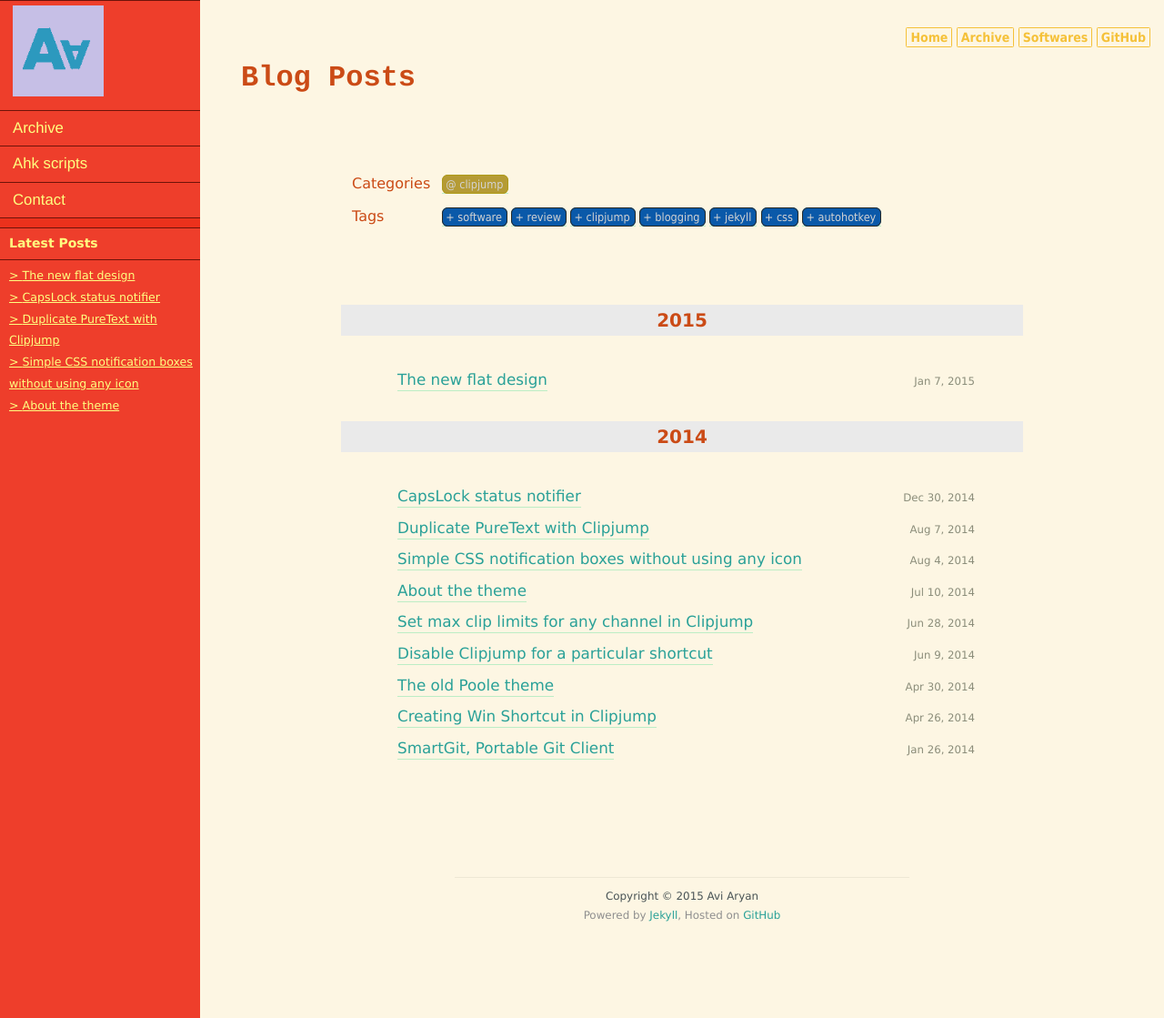
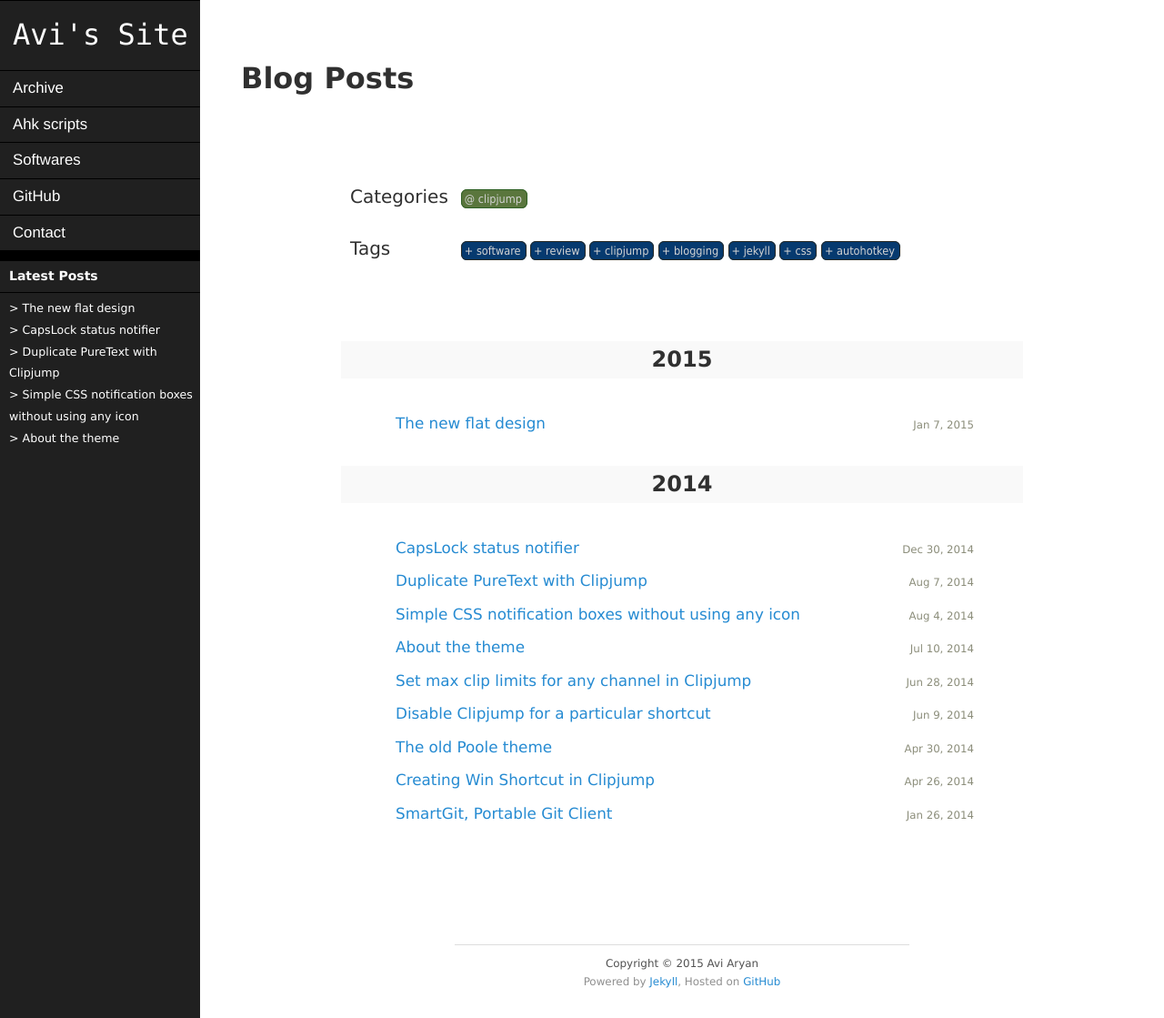
Before and after one commit to aviaryan/aviaryan.github.com-retired-2018, a Jekyll site: the page built from blog/index.html, in a window 1280 px wide and 1119 px high. Shown: the whole window at 91% size. Built offline with Jekyll 4.4.1, drawn with Linux system fonts in a browser that asks for light colours; Markdown is read by kramdown in place of the engine named in the settings; comment, search, counter and statistics services are not loaded.

Commit message:
changed color theme :-)

```diff
--- a/_layouts/default.html
+++ b/_layouts/default.html
@@ -22,13 +22,13 @@
 
   <!-- HIGHLIGHTER SCRIPTS -->
   {% if page.highlight != null %}
-  <link rel="stylesheet" href="/assets/prism/prism{% if page.hltheme == null %}-okaidia{% else %}-{{page.hltheme}}{% endif %}.css"/>
+  <link rel="stylesheet" href="/assets/prism/prism{% if page.hltheme == null %}-github{% else %}-{{page.hltheme}}{% endif %}.css"/>
   <!-- <link rel="stylesheet" href="/assets/prism/prism-line-numbers.css"> -->
   {% endif %}
 
   <link rel="alternate" type="application/atom+xml" href="http://feeds.feedburner.com/aviaryan" title="RSS feed" />
   <link href="/assets/css/style.css" rel="stylesheet" />
-  <link href="/assets/css/colors-light.css" rel="stylesheet" />
+  <link href="/assets/css/colors-black.css" rel="stylesheet" />
 
 </head>
 
@@ -38,9 +38,12 @@
 
     <div id="sidebar">
       <nav id="navigation">
-          <li><a href="/"><img src="/images/profile_128.png" height="100" width="100"></a></li>
+          <li><h1><a href="/">Avi's Site</a></h1></li>
+          <!-- <a href="/"><img src="/images/profile_128.png" height="100" width="100"></a></li> -->
           <li><a href="/blog">Archive</a></li>
           <li><a href="/ahk">Ahk scripts</a></li>
+          <li><a href="/softwares.html">Softwares</a></li>
+          <li><a href="{% if page.ghlink != null %}{{page.ghlink}}{% else %}http://www.github.com/{{site.author.github}}{% endif %}">GitHub</a></li>
           <li><a href="/contact.html">Contact</a></li>
       </nav>
 
--- /dev/null
+++ b/assets/css/colors-black.css
@@ -0,0 +1,139 @@
+/*
+ * MAKING YOUR OWN COLOR SCHEME
+ *
+ * Use Find and replace to change colors at many places in one time. Actually whenenver you are to change a color, consider using F/R to look for them same color.
+ * At places, the same color with varying luminousity is used so keep that in mind and make your design a/c that for best results.
+ *
+*/
+
+/* Global styles */
+#page {
+	color: #515151;
+	border-radius: 1.0em;
+}
+#sidebar {
+	background: #202020;
+}
+
+body { background-color:  #ffffff; }
+
+:not(pre) > code { background-color: #f9f9f9; color: #bf616a; }
+
+#data a[href] .a_nohover:hover { background-color: #ffffff; border: 0px; }
+
+a[href], a:visited, a:active {
+	border-color: #268bd2;
+	color: #268bd2;
+	border: 0px;
+}
+
+#data a[href]:hover, .postdate a[href]:hover {
+	padding-bottom: 0px;
+	border-bottom: 1px solid;
+	background-color: #ffffff;
+	border-color: #268bd2;
+	color: #268bd2;
+}
+
+h1, h2, h3, h4, .heading {
+	color: #303030;
+}
+
+h1 a, h1 a:visited, h1 a:active {
+	color: #303030;
+}
+
+h1 a:hover {
+	background-color: #ffffff;
+	border-color: #303030;
+}
+
+/* Singular styles */
+
+.post-index-cat {
+	background-color: #f9f9f9;
+}
+
+blockquote {
+	border-color: #303030;
+}
+
+#sidebar, #sidebar a {
+	color: #ffffff;
+}
+#sidebar a:hover {
+	color: #ffffff;
+	background-color: #202020;
+}
+#sidebar li {
+	border-color: #000000;
+}
+
+#data hr { background-color: #dddddd;}
+
+#footer {
+	border-color: #dddddd;
+}
+
+.button-tag {
+	background: #063A6F;
+	color: #d3d3d3;
+	border-color: #272822;
+}
+
+.button-tag:hover {
+	background: #042B51;
+	border-color: #042B51;
+}
+
+.button-cat {
+	background: #5A763D;
+	border-color: #2D6024;
+	color: #d3d3d3;
+}
+
+.button-cat:hover {
+	background: #42572D;
+	border-color: #42572D;
+}
+
+.divider {
+	background: #000000;
+}
+
+.inbutton {
+	color: #505050;
+}
+.inbutton:hover {
+	background-color: #ffffff;
+	color: #000000;
+}
+
+em, .concrete { background: #f9f9f9; }
+
+header .tagline {
+	background-color: #ffffff;
+	color: #9a9a9a;
+}
+
+table:not(.inline) tr:nth-child(even) {
+    background-color: #f9f9f9;
+}
+th {
+	background-color: #9a9a9a;
+}
+td {
+	border-color: #7D7B20;
+}
+
+/* Specific styles */
+#data .notify a[href]:hover { background-color: #e3f7fc; }
+
+/*** Pygments ***/
+.highlight{
+	background-color: #f9f9f9;
+	color: #515151;
+	border: 0px solid #d6ceb6;
+    overflow: auto;
+    padding: 6px 10px;
+}
--- a/assets/css/style.css
+++ b/assets/css/style.css
@@ -27,8 +27,13 @@ blockquote:before, blockquote:after, q:before, q:after {
 
 img { max-width: 100%; } /* useful for smaller screens , image zoomed out */
 
+table { border-collapse: collapse; }
 th { text-align: center; border: 1px solid; }
-td {text-align: left; border: 1px dotted; padding: 1px; padding-left: 2px;}
+td { text-align: left;
+	border: 1px solid;
+	padding: 4px 4px 4px 4px;
+}
+
 table.inline th, table.inline td { border: 0px; }
 .index-item table.inline td { padding-left: auto;}
 table.inline td { padding-left: 10px; }
@@ -44,8 +49,6 @@ a, a:active, a:visited {
 	text-decoration: none;
 	padding-bottom: 2px;
 }
-
-#data a[href] { border-bottom: 1px solid #BCEDC5; }
 
 a[name] {
 	border: 0px;
@@ -64,9 +67,16 @@ sub { vertical-align: sub; font-size: 0.85em; }
     font: 1em Monaco, Courier, Monospace;
 }
 
-pre > code { font-size: 0.95em; }
+pre > code {
+	font-family: Monaco, Courier, Monospace;
+	font-size: 14px; /* fix it - dont want large on 16px blog posts */
+	margin-top: 1em;
+	margin-bottom: 0.5em;
+	padding: 0px 8px 0px 8px;
+}
+
 pre > code[class*="language-"] {
-	/* font-size: 1.0em; */
+	font-size: 13px;
 	line-height: 1.3em;
     white-space: pre;
     margin-top: -1.3em;
@@ -74,12 +84,13 @@ pre > code[class*="language-"] {
 }
 div[class="highlight"] > pre > code { margin-top: 0em; }
 
+/* scroll bars */
 pre {
- white-space: pre-wrap;       /* css-3 */
- white-space: -moz-pre-wrap;  /* Mozilla, since 1999 */
- white-space: -pre-wrap;      /* Opera 4-6 */
- white-space: -o-pre-wrap;    /* Opera 7 */
- word-wrap: break-word;       /* Internet Explorer 5.5+ */
+ white-space: pre-wrap;       /* css-3*/
+ white-space: -moz-pre-wrap;  /* Mozilla, since 1999*/
+ white-space: -pre-wrap;      /* Opera 4-6*/
+ white-space: -o-pre-wrap;    /* Opera 7*/
+ word-wrap: break-word;       /* Internet Explorer 5.5+*/
 }
 
 blockquote {
@@ -187,22 +198,22 @@ acronym, abbr {
 
 
 h1 {
-	font-size: 20px;
+	font-size: 24px;
 	margin: 5px 0 7px 0;
 }
 #data h1 {
 	font-weight: bold;
 }
 h2 {
+	font-size: 22px;
+}
+h3 {
+	font-size: 20px;
+}
+h4 {
 	font-size: 18px;
 }
-h3 {
-	font-size: 16px;
-}
-h4 {
-	font-size: 14px;
-}
-h2,h3,h4 { margin: 0 0 5px 0; }
+h2,h3,h4 { margin: 10px 0px 5px 0px; }
 
 #data hr {
 	margin: 0px 40px 0px 40px;
@@ -238,7 +249,6 @@ h2,h3,h4 { margin: 0 0 5px 0; }
 }
 
 #header {
-	font-family: Courier;
 	font-weight: bold;
 	margin-left: 30px;
 	margin-right: auto;
@@ -265,6 +275,7 @@ h2,h3,h4 { margin: 0 0 5px 0; }
 }
 
 #rightbar {
+	display: none;
 	float: right;
 	right: 0px;
 }
@@ -285,6 +296,7 @@ h2,h3,h4 { margin: 0 0 5px 0; }
 	bottom: 0;
 }
 #xcpg { width: 80%; }
+div.post-content { font-size: 16px; }
 
 #sidebar {
 	top: 0;
@@ -307,6 +319,14 @@ h2,h3,h4 { margin: 0 0 5px 0; }
 	border-style: inset;
 }
 
+#navigation h1 a {
+	font-size: 32px;
+	font-family: Consolas;
+}
+#navigation h1 a:hover {
+	font-size: 32px;
+}
+
 #navigation a {
 	border: none;
 	font-family: "Helvetica Neue", "Helvetica", serif;
@@ -318,7 +338,7 @@ h2,h3,h4 { margin: 0 0 5px 0; }
 }
 
 .latestposts {
-	text-decoration: underline;
+	text-decoration: none;
 	margin: 0px 0px 0px 0px;
 	font-size: .9em;
 }
@@ -408,7 +428,7 @@ img.center {
 
 
 /*** Media Queries ***/
-@media all and (max-width: 1000px) {
+@media all and (max-width: 1050px) {
 
 	#page, #header, #content, #data, #xc, #footer, .index-item, .post-index-cat {
 		width: inherit;
@@ -421,7 +441,9 @@ img.center {
 	#xcpg { width: 95%; }
 
 	#header { margin-left: 10px; }
-	#rightbar { float: none; right: auto; margin-left: 0px; text-align: center; font-size: 16px;
+	#rightbar {
+		display: block;
+		float: none; right: auto; margin-left: 0px; text-align: center; font-size: 16px;
 		margin-top: 0px; padding-top: 20px; }
 
 	#sidebar {
```
